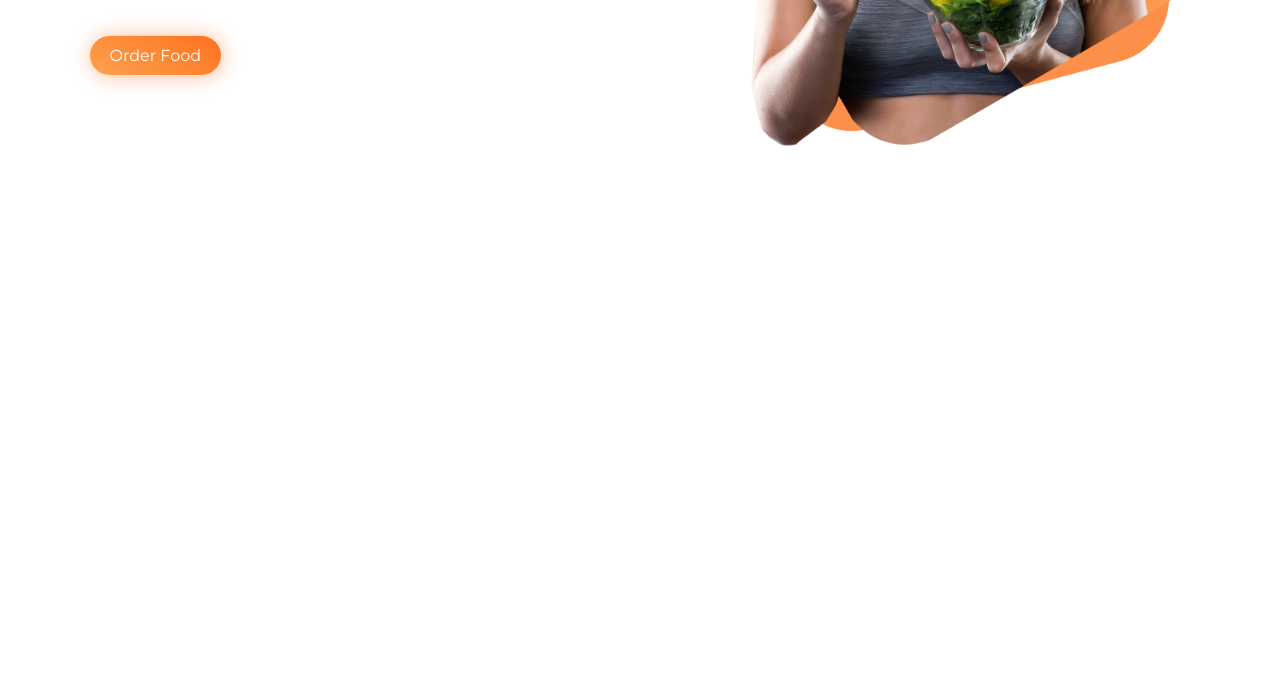
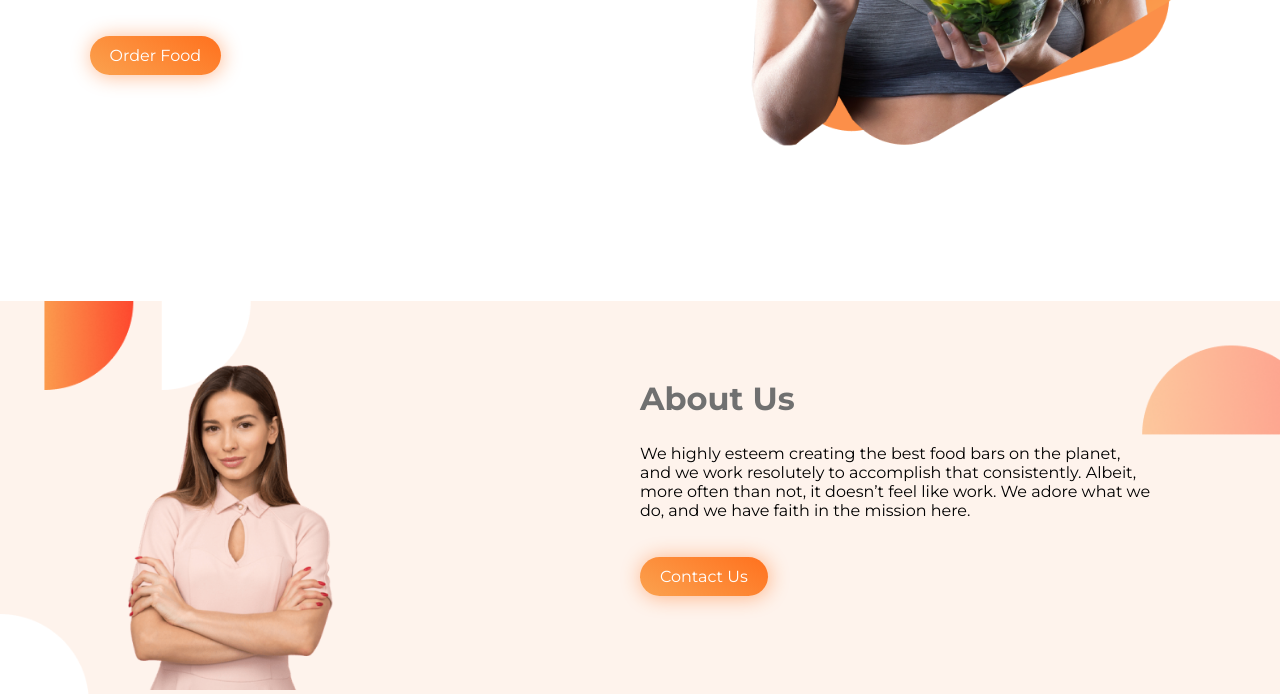
Before and after one commit to mohammad-aarif/food-factory, a plain HTML site: page index.html in a window 1280 px wide. Shown: the part 439-1133 px from the top of the page. Before the commit the page ends 800 px from the top, so only its background shows below. Drawn offline with Linux system fonts and the light colour scheme.

Commit message:
About us section complete

```diff
--- a/index.html
+++ b/index.html
@@ -11,6 +11,7 @@
     <title>Food Factory</title>
 </head>
 <body>
+    <!-- Header Section Start -->
     <section class="header">
         <div class="header-text">
             <h1>Enjoy<span class="orange"> Delicious</span></h1>
@@ -23,5 +24,18 @@
             <img src="img/Head-img.png" alt="Header Image">
         </div>
     </section>
+    <!-- Header Section End -->
+    <!-- About Us Section Start -->
+    <section class="about-us">
+        <div class="about-img">
+            <img src="img/Person Image.png" alt="">
+        </div>
+        <div class="about-text">
+            <h1>About Us</h1>
+            <p>We highly esteem creating the best food bars on the planet, and we work resolutely to accomplish that consistently. Albeit, more often than not, it doesn’t feel like work. We adore what we do, and we have faith in the mission here.</p>
+            <a href="#" class="link-btn">Contact Us</a>
+        </div>
+    </section>
+    <!-- About Us Section End -->
 </body>
 </html>
--- a/style.css
+++ b/style.css
@@ -39,3 +39,26 @@ body{
 .header-img img{
     width:90%;
 }
+.about-us{
+    background-image: url(img/7.png);
+    background-repeat: no-repeat;
+    background-size: cover;
+    width:100;
+    display: flex;
+    margin-top: 10%;
+}
+.about-img{
+    width:50%;
+    padding: 5% 0% 0% 10%;
+}
+.about-img img{
+    width:40%;
+}
+.about-text{
+    width:50%;
+    padding:4% 10% 0 0;
+}
+.about-text h1{
+    font-size: 2em;
+    color:#707070;
+}
```
Also changed, not shown: img/7.png (added), img/Frame 58.jpg (added).
